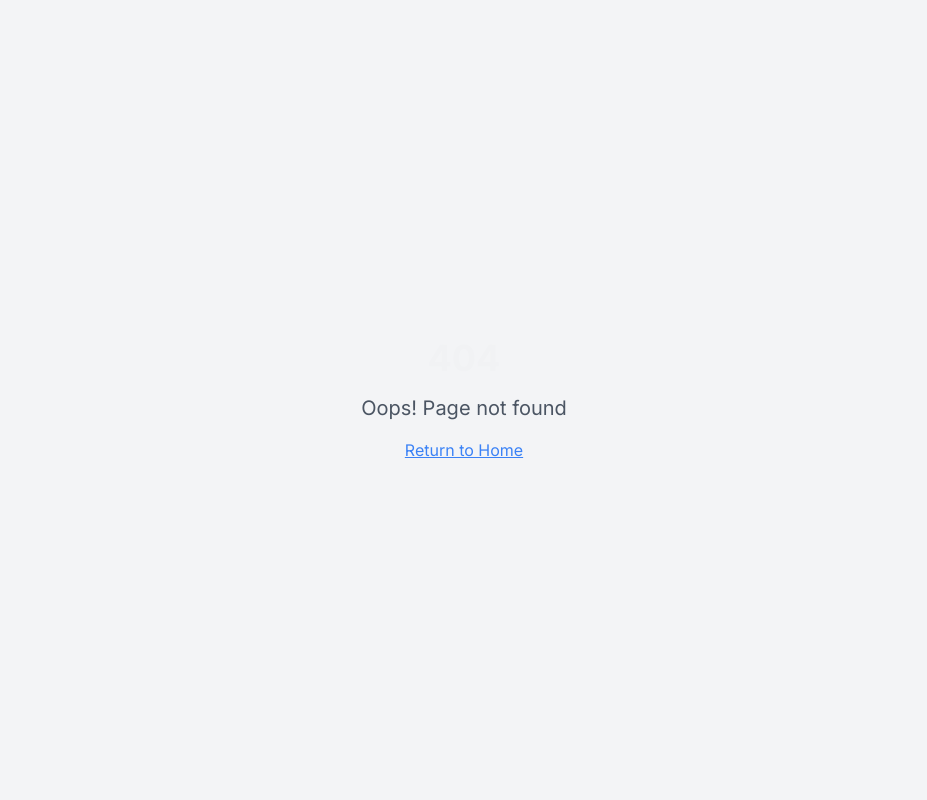
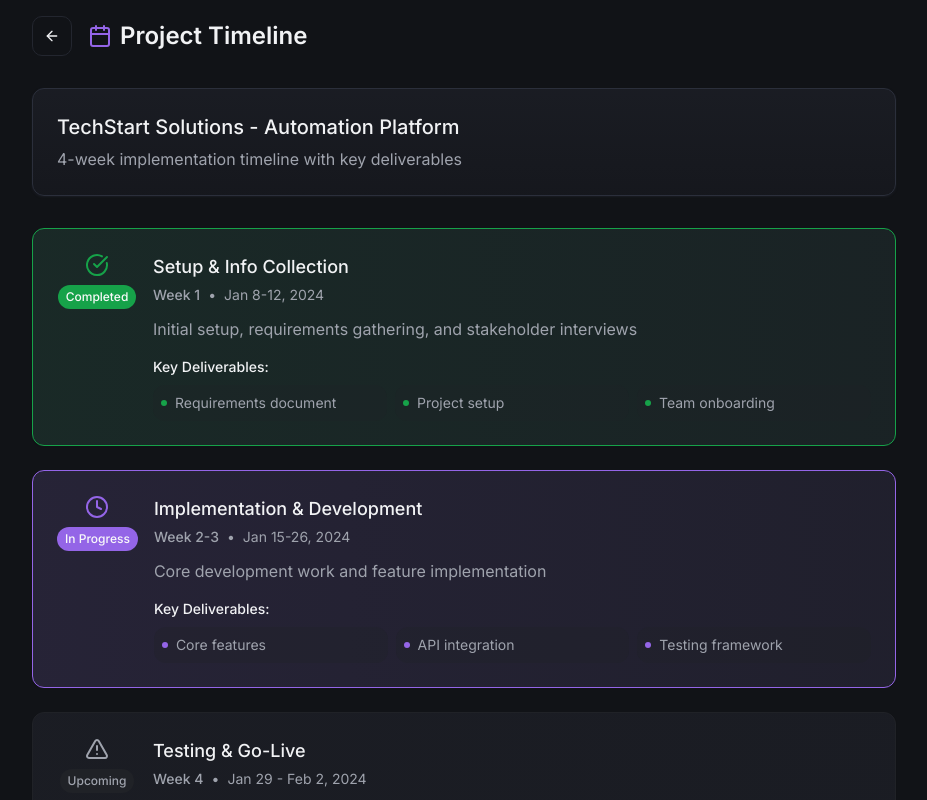
Before and after one commit to ezelamass/progress-view, a React (Vite) app: page /calendar in a window 1280 px wide. Before the commit this address had no page. Shown: the top 800 px of the page, without its empty margins (176-1103 px from the left). Built offline with nearby package versions, Linux system fonts and the light colour scheme.

Commit message:
Add Calendar Page
Create the Deliverables Calendar page with a 4-week project timeline. The calendar will display project phases with color-coded statuses (completed, in progress, upcoming) and include navigation back to the dashboard.

```diff
--- a/src/App.tsx
+++ b/src/App.tsx
@@ -4,6 +4,7 @@ import { TooltipProvider } from "@/components/ui/tooltip";
 import { QueryClient, QueryClientProvider } from "@tanstack/react-query";
 import { BrowserRouter, Routes, Route } from "react-router-dom";
 import Index from "./pages/Index";
+import Calendar from "./pages/Calendar";
 import NotFound from "./pages/NotFound";
 
 const queryClient = new QueryClient();
@@ -16,6 +17,7 @@ const App = () => (
       <BrowserRouter>
         <Routes>
           <Route path="/" element={<Index />} />
+          <Route path="/calendar" element={<Calendar />} />
           {/* ADD ALL CUSTOM ROUTES ABOVE THE CATCH-ALL "*" ROUTE */}
           <Route path="*" element={<NotFound />} />
         </Routes>
--- /dev/null
+++ b/src/pages/Calendar.tsx
@@ -0,0 +1,183 @@
+import { ArrowLeft, Calendar as CalendarIcon, CheckCircle, Clock, AlertTriangle } from "lucide-react";
+import { Button } from "@/components/ui/button";
+import { Card, CardContent, CardHeader } from "@/components/ui/card";
+import { useNavigate } from "react-router-dom";
+
+const Calendar = () => {
+  const navigate = useNavigate();
+
+  // Mock project timeline data
+  const projectPhases = [
+    {
+      id: 1,
+      title: "Setup & Info Collection",
+      week: "Week 1",
+      dates: "Jan 8-12, 2024",
+      status: "completed",
+      icon: CheckCircle,
+      description: "Initial setup, requirements gathering, and stakeholder interviews",
+      deliverables: ["Requirements document", "Project setup", "Team onboarding"]
+    },
+    {
+      id: 2,
+      title: "Implementation & Development",
+      week: "Week 2-3",
+      dates: "Jan 15-26, 2024",
+      status: "in-progress",
+      icon: Clock,
+      description: "Core development work and feature implementation",
+      deliverables: ["Core features", "API integration", "Testing framework"]
+    },
+    {
+      id: 3,
+      title: "Testing & Go-Live",
+      week: "Week 4",
+      dates: "Jan 29 - Feb 2, 2024",
+      status: "upcoming",
+      icon: AlertTriangle,
+      description: "Quality assurance, final testing, and production deployment",
+      deliverables: ["QA testing", "Deployment", "Training materials"]
+    }
+  ];
+
+  const getPhaseStyles = (status: string) => {
+    switch (status) {
+      case 'completed':
+        return {
+          card: "border-success bg-gradient-to-r from-success/10 to-success/5",
+          badge: "bg-success text-success-foreground",
+          icon: "text-success"
+        };
+      case 'in-progress':
+        return {
+          card: "border-primary bg-gradient-to-r from-primary/10 to-primary/5 shadow-glow",
+          badge: "bg-primary text-primary-foreground",
+          icon: "text-primary"
+        };
+      default:
+        return {
+          card: "border-muted bg-gradient-to-r from-muted/10 to-muted/5",
+          badge: "bg-muted text-muted-foreground",
+          icon: "text-muted-foreground"
+        };
+    }
+  };
+
+  const getStatusLabel = (status: string) => {
+    switch (status) {
+      case 'completed': return 'Completed';
+      case 'in-progress': return 'In Progress';
+      default: return 'Upcoming';
+    }
+  };
+
+  return (
+    <div className="min-h-screen bg-background">
+      <div className="container mx-auto p-4 max-w-4xl">
+        {/* Header */}
+        <div className="flex items-center gap-4 mb-8">
+          <Button
+            variant="outline"
+            size="icon"
+            onClick={() => navigate('/')}
+            className="hover:bg-accent"
+          >
+            <ArrowLeft className="h-4 w-4" />
+          </Button>
+          <div className="flex items-center gap-2">
+            <CalendarIcon className="h-6 w-6 text-primary" />
+            <h1 className="text-2xl font-semibold text-foreground">Project Timeline</h1>
+          </div>
+        </div>
+
+        {/* Project Overview */}
+        <Card className="mb-8 bg-gradient-card border-border shadow-card">
+          <CardHeader>
+            <h2 className="text-xl font-medium text-foreground">TechStart Solutions - Automation Platform</h2>
+            <p className="text-muted-foreground">4-week implementation timeline with key deliverables</p>
+          </CardHeader>
+        </Card>
+
+        {/* Timeline */}
+        <div className="space-y-6">
+          {projectPhases.map((phase, index) => {
+            const styles = getPhaseStyles(phase.status);
+            const IconComponent = phase.icon;
+
+            return (
+              <Card
+                key={phase.id}
+                className={`${styles.card} border transition-all duration-300 hover:shadow-hover`}
+              >
+                <CardContent className="p-6">
+                  <div className="flex flex-col md:flex-row md:items-start gap-4">
+                    {/* Icon and Status */}
+                    <div className="flex items-center gap-3 md:flex-col md:items-center md:gap-2 md:min-w-[80px]">
+                      <IconComponent className={`h-6 w-6 ${styles.icon}`} />
+                      <span className={`text-xs px-2 py-1 rounded-full font-medium ${styles.badge}`}>
+                        {getStatusLabel(phase.status)}
+                      </span>
+                    </div>
+
+                    {/* Content */}
+                    <div className="flex-1">
+                      <div className="flex flex-col sm:flex-row sm:items-center justify-between mb-3">
+                        <div>
+                          <h3 className="text-lg font-medium text-foreground mb-1">{phase.title}</h3>
+                          <div className="flex items-center gap-2 text-sm text-muted-foreground">
+                            <span className="font-medium">{phase.week}</span>
+                            <span>•</span>
+                            <span>{phase.dates}</span>
+                          </div>
+                        </div>
+                      </div>
+
+                      <p className="text-muted-foreground mb-4">{phase.description}</p>
+
+                      {/* Deliverables */}
+                      <div>
+                        <h4 className="text-sm font-medium text-foreground mb-2">Key Deliverables:</h4>
+                        <div className="grid grid-cols-1 sm:grid-cols-2 lg:grid-cols-3 gap-2">
+                          {phase.deliverables.map((deliverable, idx) => (
+                            <div
+                              key={idx}
+                              className="flex items-center gap-2 text-sm text-muted-foreground bg-muted/30 rounded-lg p-2"
+                            >
+                              <div className={`w-1.5 h-1.5 rounded-full ${styles.icon.replace('text-', 'bg-')}`} />
+                              {deliverable}
+                            </div>
+                          ))}
+                        </div>
+                      </div>
+                    </div>
+                  </div>
+                </CardContent>
+              </Card>
+            );
+          })}
+        </div>
+
+        {/* Timeline Progress */}
+        <Card className="mt-8 bg-gradient-card border-border shadow-card">
+          <CardContent className="p-6">
+            <div className="flex items-center justify-between mb-4">
+              <h3 className="text-lg font-medium text-foreground">Overall Progress</h3>
+              <span className="text-2xl font-bold text-primary">65%</span>
+            </div>
+            <div className="w-full bg-muted rounded-full h-3 mb-2">
+              <div
+                className="bg-gradient-primary h-3 rounded-full shadow-glow transition-all duration-500"
+                style={{ width: '65%' }}
+              />
+            </div>
+            <p className="text-sm text-muted-foreground">
+              Currently in Week 3: Implementation phase with 9 days remaining
+            </p>
+          </CardContent>
+        </Card>
+      </div>
+    </div>
+  );
+};
+
+export default Calendar;
```
